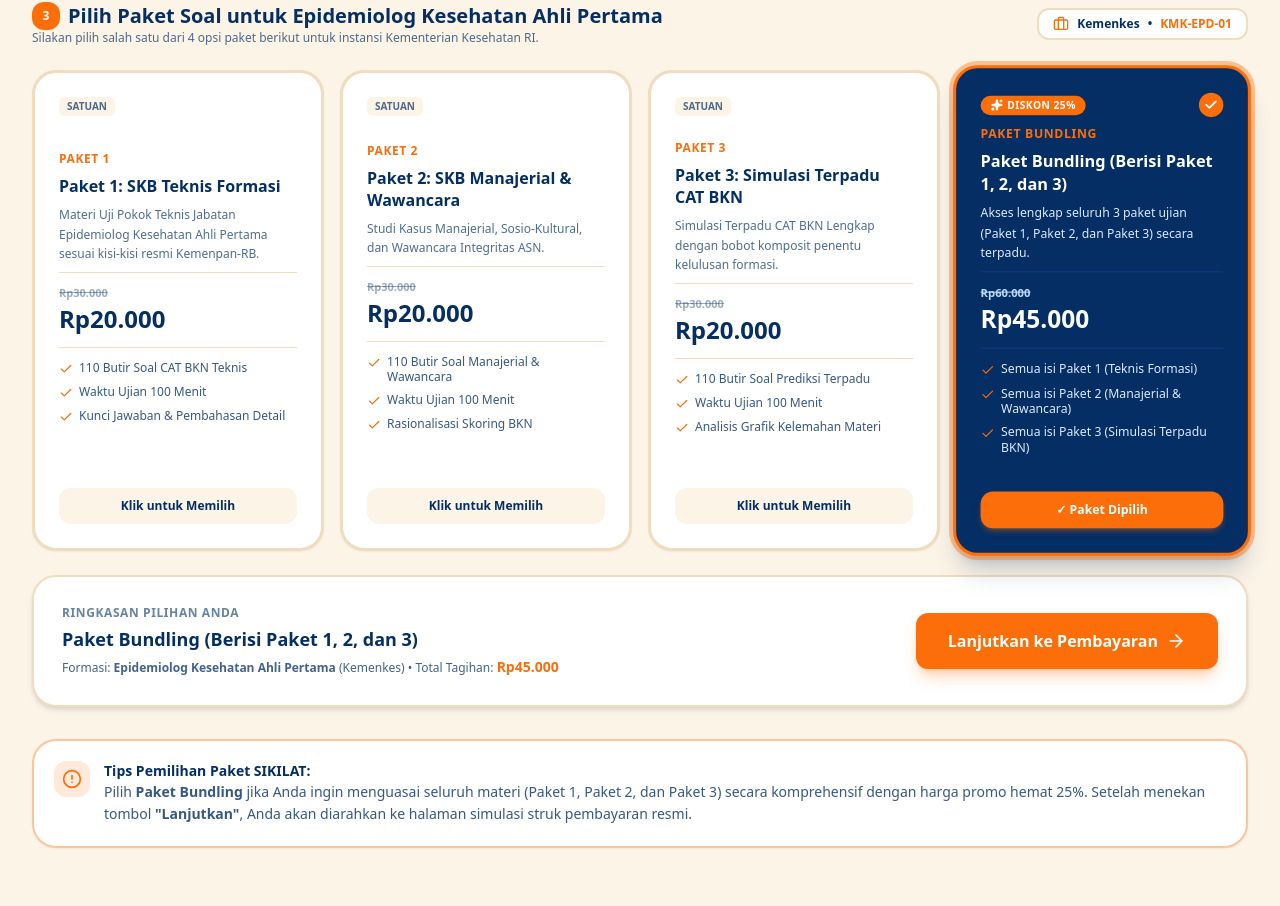
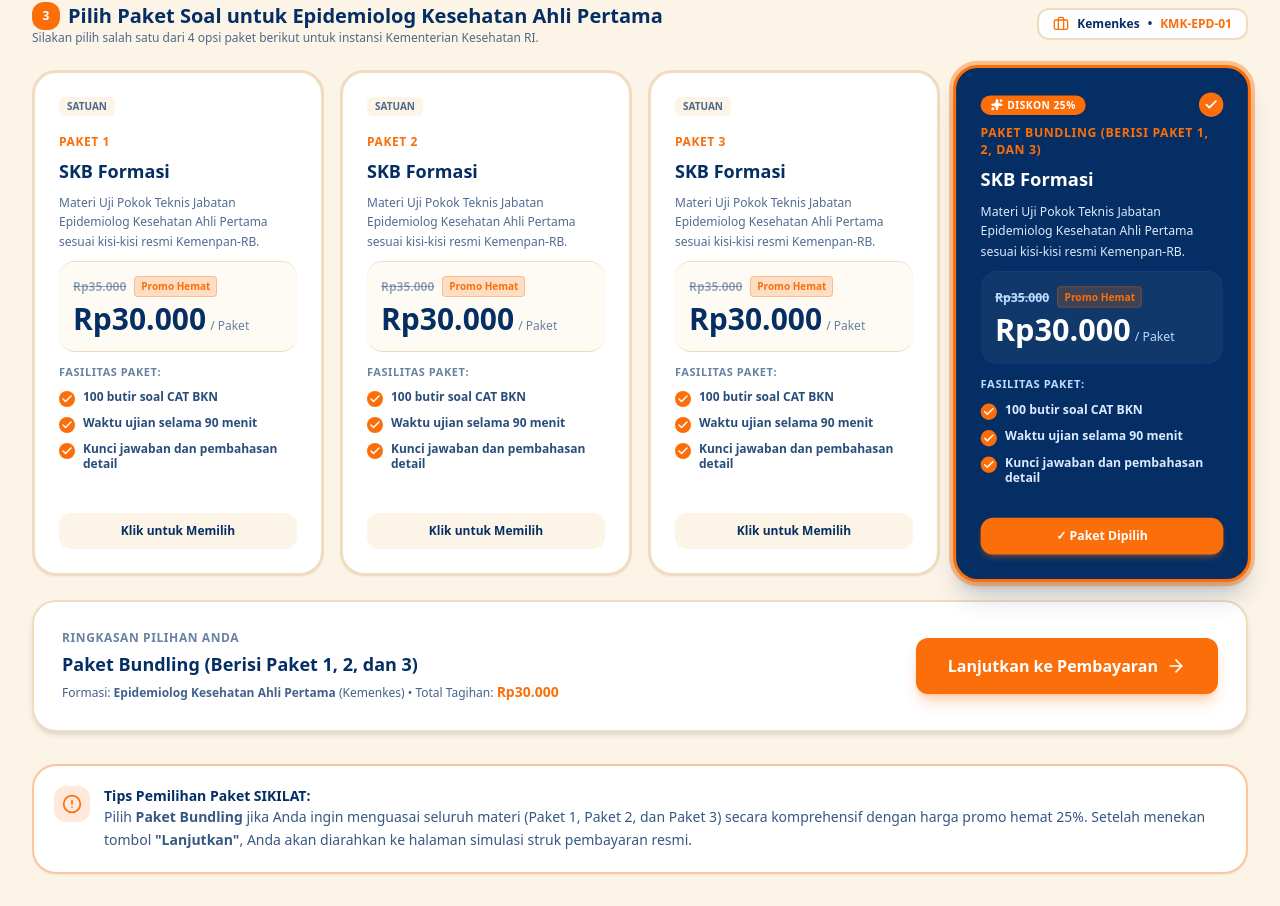
Before and after one commit to hafidzulpino69-ux/sikilat-skb-asn, a Next.js app: page /dashboard in a window 1280 px wide. Shown: the part 1537-2443 px from the top of the page. Before the commit the page ends 2417 px from the top, so only its background shows below. Built offline with nearby package versions, Linux system fonts and the light colour scheme.

Commit message:
Menyelesaikan alur pemilihan paket, pembayaran, dan daftar paket

```diff
--- a/src/app/dashboard/page.tsx
+++ b/src/app/dashboard/page.tsx
@@ -600,17 +600,23 @@ export default function DashboardPage() {
                       </div>
 
                       {/* Header Box */}
-                      <div className="space-y-2">
-                        <div className="text-xs font-black uppercase tracking-wider text-[#FB6E09]">
+                      <div className="space-y-2.5">
+                        <div className="flex items-center justify-between">
+                          <span className="text-xs font-black uppercase tracking-wider text-[#FB6E09]">
                             {pkg.label}
+                          </span>
                         </div>
-                        <h4
-                          className={`text-base font-black leading-snug ${
+
+                        {/* Isi / Sub-Judul: SKB Formasi */}
+                        <div
+                          className={`text-lg font-black leading-tight ${
                             isBundling ? "text-white" : "text-[#042E64]"
                           }`}
                         >
-                          {pkg.name}
-                        </h4>
+                          SKB Formasi
+                        </div>
+
+                        {/* Keterangan kecil (Deskripsi) */}
                         <p
                           className={`text-xs leading-relaxed font-medium ${
                             isBundling ? "text-blue-100" : "text-[#042E64]/70"
@@ -619,43 +625,66 @@ export default function DashboardPage() {
                           {pkg.description}
                         </p>
 
-                        {/* Price */}
+                        {/* Harga: Efek harga coret Rp35.000, lalu tampilkan harga promo Rp30.000 */}
                         <div
-                          className={`py-3 my-2 border-y ${
-                            isBundling ? "border-blue-900/80" : "border-[#F0DCBE]"
+                          className={`py-3.5 my-2 border-y ${
+                            isBundling ? "border-blue-900/80 bg-white/5 rounded-2xl px-3.5" : "border-[#F0DCBE] bg-[#FCF4E7]/40 rounded-2xl px-3.5"
                           }`}
                         >
-                          <div
-                            className={`text-[11px] line-through font-semibold ${
+                          <div className="flex items-center gap-2">
+                            <span
+                              className={`text-xs line-through font-semibold ${
                                 isBundling ? "text-blue-200" : "text-[#042E64]/40"
                               }`}
                             >
-                            Rp{pkg.originalPrice.toLocaleString("id-ID")}
+                              Rp35.000
+                            </span>
+                            <span className="bg-[#FB6E09]/20 text-[#FB6E09] text-[10px] font-black px-1.5 py-0.5 rounded border border-[#FB6E09]/30">
+                              Promo Hemat
+                            </span>
                           </div>
-                          <div className="flex items-baseline gap-1 mt-0.5">
+                          <div className="flex items-baseline gap-1 mt-1">
                             <span
-                              className={`text-2xl font-black ${
+                              className={`text-2xl sm:text-3xl font-black ${
                                 isBundling ? "text-white" : "text-[#042E64]"
                               }`}
                             >
-                              Rp{pkg.price.toLocaleString("id-ID")}
+                              Rp30.000
+                            </span>
+                            <span
+                              className={`text-xs font-medium ${
+                                isBundling ? "text-blue-200" : "text-[#042E64]/60"
+                              }`}
+                            >
+                              / Paket
                             </span>
                           </div>
                         </div>
 
-                        {/* Features bullet list */}
-                        <ul
-                          className={`space-y-2 text-xs py-1 ${
-                            isBundling ? "text-blue-100" : "text-[#042E64]/80"
+                        {/* Fasilitas / Kriteria di bawah harga (3 Poin Centang Sesuai Permintaan) */}
+                        <div className="space-y-2 pt-1">
+                          <div
+                            className={`text-[11px] font-black uppercase tracking-wider ${
+                              isBundling ? "text-blue-200" : "text-[#042E64]/60"
                             }`}
                           >
-                          {pkg.features.slice(0, 3).map((feat, idx) => (
-                            <li key={idx} className="flex items-start gap-1.5">
-                              <Check className="w-3.5 h-3.5 text-[#FB6E09] shrink-0 mt-0.5" />
-                              <span className="leading-tight">{feat}</span>
+                            Fasilitas Paket:
+                          </div>
+                          <ul
+                            className={`space-y-2 text-xs ${
+                              isBundling ? "text-blue-100" : "text-[#042E64]/85"
+                            }`}
+                          >
+                            {pkg.features.map((feat, idx) => (
+                              <li key={idx} className="flex items-start gap-2">
+                                <div className="w-4 h-4 rounded-full bg-[#FB6E09] text-white flex items-center justify-center shrink-0 mt-0.5">
+                                  <Check className="w-3 h-3 stroke-[3]" />
+                                </div>
+                                <span className="font-semibold leading-tight">{feat}</span>
                               </li>
                             ))}
                           </ul>
+                        </div>
                       </div>
 
                       {/* Select Indicator */}
--- a/src/app/payment/page.tsx
+++ b/src/app/payment/page.tsx
@@ -84,8 +84,8 @@ export default function PaymentPage() {
           packageKey: "bundling",
           packageName: "Paket Bundling (Berisi Paket 1, 2, dan 3)",
           packageLabel: "Paket Bundling",
-          price: 45000,
-          originalPrice: 60000,
+          price: 30000,
+          originalPrice: 35000,
           examNumbers: [1, 2, 3],
           createdAt: new Date().toISOString(),
         });
--- a/src/data/skbCatalog.ts
+++ b/src/data/skbCatalog.ts
@@ -2,6 +2,7 @@ export interface PositionPackage {
   id: string;
   packageKey: "paket-1" | "paket-2" | "paket-3" | "bundling";
   label: string;
+  subTitle: string;
   name: string;
   badge?: string;
   price: number;
@@ -35,75 +36,65 @@ export interface AgencyItem {
   positions: PositionItem[];
 }
 
-// Helper to generate the 4 standard package boxes for any position
+// Helper to generate the 4 standard package boxes for any position based on exact user specification
 export function getPositionPackages(positionTitle: string): PositionPackage[] {
+  const commonDescription = `Materi Uji Pokok Teknis Jabatan ${positionTitle} sesuai kisi-kisi resmi Kemenpan-RB.`;
+  const commonFeatures = [
+    "100 butir soal CAT BKN",
+    "Waktu ujian selama 90 menit",
+    "Kunci jawaban dan pembahasan detail",
+  ];
+
   return [
     {
       id: "paket-1",
       packageKey: "paket-1",
       label: "Paket 1",
-      name: `Paket 1: SKB Teknis Formasi`,
-      price: 20000,
-      originalPrice: 30000,
+      subTitle: "SKB Formasi",
+      name: "Paket 1",
+      price: 30000,
+      originalPrice: 35000,
       examNumbers: [1],
-      description: `Materi Uji Pokok Teknis Jabatan ${positionTitle} sesuai kisi-kisi resmi Kemenpan-RB.`,
-      features: [
-        "110 Butir Soal CAT BKN Teknis",
-        "Waktu Ujian 100 Menit",
-        "Kunci Jawaban & Pembahasan Detail",
-        "Masa Aktif 30 Hari",
-      ],
+      description: commonDescription,
+      features: commonFeatures,
     },
     {
       id: "paket-2",
       packageKey: "paket-2",
       label: "Paket 2",
-      name: `Paket 2: SKB Manajerial & Wawancara`,
-      price: 20000,
-      originalPrice: 30000,
+      subTitle: "SKB Formasi",
+      name: "Paket 2",
+      price: 30000,
+      originalPrice: 35000,
       examNumbers: [2],
-      description: `Studi Kasus Manajerial, Sosio-Kultural, dan Wawancara Integritas ASN.`,
-      features: [
-        "110 Butir Soal Manajerial & Wawancara",
-        "Waktu Ujian 100 Menit",
-        "Rasionalisasi Skoring BKN",
-        "Masa Aktif 30 Hari",
-      ],
+      description: commonDescription,
+      features: commonFeatures,
     },
     {
       id: "paket-3",
       packageKey: "paket-3",
       label: "Paket 3",
-      name: `Paket 3: Simulasi Terpadu CAT BKN`,
-      price: 20000,
-      originalPrice: 30000,
+      subTitle: "SKB Formasi",
+      name: "Paket 3",
+      price: 30000,
+      originalPrice: 35000,
       examNumbers: [3],
-      description: `Simulasi Terpadu CAT BKN Lengkap dengan bobot komposit penentu kelulusan formasi.`,
-      features: [
-        "110 Butir Soal Prediksi Terpadu",
-        "Waktu Ujian 100 Menit",
-        "Analisis Grafik Kelemahan Materi",
-        "Masa Aktif 30 Hari",
-      ],
+      description: commonDescription,
+      features: commonFeatures,
     },
     {
       id: "bundling",
       packageKey: "bundling",
-      label: "Paket Bundling",
-      name: `Paket Bundling (Berisi Paket 1, 2, dan 3)`,
-      badge: "Paling Hemat • Diskon 25%",
-      price: 45000,
-      originalPrice: 60000,
+      label: "Paket Bundling (Berisi Paket 1, 2, dan 3)",
+      subTitle: "SKB Formasi",
+      name: "Paket Bundling (Berisi Paket 1, 2, dan 3)",
+      badge: "Paling Hemat • 3 Paket",
+      price: 30000,
+      originalPrice: 35000,
       examNumbers: [1, 2, 3],
       isPopular: true,
-      description: `Akses lengkap seluruh 3 paket ujian (Paket 1, Paket 2, dan Paket 3) secara terpadu.`,
-      features: [
-        "Semua isi Paket 1 (Teknis Formasi)",
-        "Semua isi Paket 2 (Manajerial & Wawancara)",
-        "Semua isi Paket 3 (Simulasi Terpadu BKN)",
-        "Ranking Nasional Real-Time",
-        "Masa Aktif Selamanya & Bisa Diulang",
-      ],
+      description: commonDescription,
+      features: commonFeatures,
     },
   ];
 }
@@ -125,8 +116,8 @@ export const AGENCIES_DATA: AgencyItem[] = [
         code: "KMK-EPD-01",
         level: "Ahli Pertama",
         passingScore: 350,
-        totalQuestions: 110,
-        durationMinutes: 100,
+        totalQuestions: 100,
+        durationMinutes: 90,
         description: "Surveilans penyakit menular & tidak menular, investigasi wabah/KLB, dan manajemen data kesehatan masyarakat.",
       },
       {
@@ -135,8 +126,8 @@ export const AGENCIES_DATA: AgencyItem[] = [
         code: "KMK-PLK-02",
         level: "Ahli Pertama",
         passingScore: 345,
-        totalQuestions: 110,
-        durationMinutes: 100,
+        totalQuestions: 100,
+        durationMinutes: 90,
         description: "Pengujian spesimen klinis, validasi instrumen laboratorium medik, biosafety, dan penjaminan mutu analitik.",
       },
       {
@@ -145,8 +136,8 @@ export const AGENCIES_DATA: AgencyItem[] = [
         code: "KMK-NUT-03",
         level: "Ahli Pertama",
         passingScore: 340,
-        totalQuestions: 110,
-        durationMinutes: 100,
+        totalQuestions: 100,
+        durationMinutes: 90,
         description: "Asuhan gizi klinik, manajemen penyelenggaraan makanan RS, serta program intervensi gizi masyarakat (Stunting).",
       },
       {
@@ -155,8 +146,8 @@ export const AGENCIES_DATA: AgencyItem[] = [
         code: "KMK-ADM-04",
         level: "Ahli Pertama",
         passingScore: 350,
-        totalQuestions: 110,
-        durationMinutes: 100,
+        totalQuestions: 100,
+        durationMinutes: 90,
         description: "Penyusunan kebijakan program kesehatan, akreditasi fasyankes, perizinan nakes, dan audit operasional kesehatan.",
       },
     ],
@@ -177,8 +168,8 @@ export const AGENCIES_DATA: AgencyItem[] = [
         code: "KMK-AKB-01",
         level: "Ahli Pertama",
         passingScore: 360,
-        totalQuestions: 110,
-        durationMinutes: 100,
+        totalQuestions: 100,
+        durationMinutes: 90,
         description: "Formulasi, implementasi, dan evaluasi kebijakan fiskal serta penganggaran belanja negara.",
       },
       {
@@ -187,8 +178,8 @@ export const AGENCIES_DATA: AgencyItem[] = [
         code: "KMK-PPJ-02",
         level: "Ahli Pertama",
         passingScore: 365,
-        totalQuestions: 110,
-        durationMinutes: 100,
+        totalQuestions: 100,
+        durationMinutes: 90,
         description: "Pemeriksaan kepatuhan perpajakan Wajib Pajak, regulasi UU HPP, PPh, PPN, dan KUP.",
       },
       {
@@ -197,8 +188,8 @@ export const AGENCIES_DATA: AgencyItem[] = [
         code: "KMK-ANG-03",
         level: "Ahli Pertama",
         passingScore: 355,
-        totalQuestions: 110,
-        durationMinutes: 100,
+        totalQuestions: 100,
+        durationMinutes: 90,
         description: "Penganggaran belanja K/L, penyusunan APBN, manajemen utang negara, dan evaluasi output belanja.",
       },
     ],
@@ -214,34 +205,34 @@ export const AGENCIES_DATA: AgencyItem[] = [
     popularPositionsCount: 3,
     positions: [
       {
+        id: "kejaksaan-petugas-barang-bukti",
+        title: "Petugas Pengelola Barang Bukti",
+        code: "KJK-PBB-01",
+        level: "Terampil",
+        passingScore: 340,
+        totalQuestions: 100,
+        durationMinutes: 90,
+        description: "Inventarisasi, penyimpanan, pemeliharaan, serta proses lelang/pemusnahan barang rampasan negara.",
+      },
+      {
         id: "kejaksaan-ahli-pertama-jaksa",
         title: "Ahli Pertama Jaksa",
-        code: "KJK-JKS-01",
+        code: "KJK-JKS-02",
         level: "Ahli Pertama",
         passingScore: 365,
-        totalQuestions: 110,
-        durationMinutes: 100,
+        totalQuestions: 100,
+        durationMinutes: 90,
         description: "Hukum Pidana Materiil & Formil (KUHP/KUHAP), Tindak Pidana Khusus (Tipikor/TPPU), Perdata & Tata Usaha Negara.",
       },
       {
         id: "kejaksaan-pranata-peradilan",
         title: "Pranata Peradilan",
-        code: "KJK-PRD-02",
+        code: "KJK-PRD-03",
         level: "Terampil",
         passingScore: 345,
-        totalQuestions: 110,
-        durationMinutes: 100,
+        totalQuestions: 100,
+        durationMinutes: 90,
         description: "Pengelolaan berkas perkara pidana/perdata, administrasi persidangan, dan sistem informasi perkara.",
-      },
-      {
-        id: "kejaksaan-petugas-barang-bukti",
-        title: "Petugas Pengelola Barang Bukti",
-        code: "KJK-PBB-03",
-        level: "Terampil",
-        passingScore: 340,
-        totalQuestions: 110,
-        durationMinutes: 100,
-        description: "Inventarisasi, penyimpanan, pemeliharaan, serta proses lelang/pemusnahan barang rampasan negara.",
       },
     ],
   },
@@ -261,8 +252,8 @@ export const AGENCIES_DATA: AgencyItem[] = [
         code: "KMD-PTP-01",
         level: "Ahli Pertama",
         passingScore: 350,
-        totalQuestions: 110,
-        durationMinutes: 100,
+        totalQuestions: 100,
+        durationMinutes: 90,
         description: "Desain instruksional digital, LMS, media e-learning, evaluasi teknologi pembelajaran nasional.",
       },
       {
@@ -271,8 +262,8 @@ export const AGENCIES_DATA: AgencyItem[] = [
         code: "KMD-PMB-02",
         level: "Ahli Pertama",
         passingScore: 340,
-        totalQuestions: 110,
-        durationMinutes: 100,
+        totalQuestions: 100,
+        durationMinutes: 90,
         description: "Pelestarian cagar budaya, diplomasi budaya, inventarisasi warisan budaya takbenda (WBTB), permuseuman.",
       },
     ],
@@ -293,8 +284,8 @@ export const AGENCIES_DATA: AgencyItem[] = [
         code: "BKN-SDM-01",
         level: "Ahli Pertama",
         passingScore: 355,
-        totalQuestions: 110,
-        durationMinutes: 100,
+        totalQuestions: 100,
+        durationMinutes: 90,
         description: "Manajemen ASN, sistem merit, penilaian kinerja, disiplin PNS, dan pengembangan kompetensi aparatur.",
       },
       {
@@ -303,8 +294,8 @@ export const AGENCIES_DATA: AgencyItem[] = [
         code: "BKN-PK-02",
         level: "Ahli Pertama",
         passingScore: 360,
-        totalQuestions: 110,
-        durationMinutes: 100,
+        totalQuestions: 100,
+        durationMinutes: 90,
         description: "Rekayasa perangkat lunak pemerintah, database kepegawaian nasional, keamanan siber, arsitektur SPBE.",
       },
     ],
```
Lines whose indentation alone changed are shown as unchanged.
